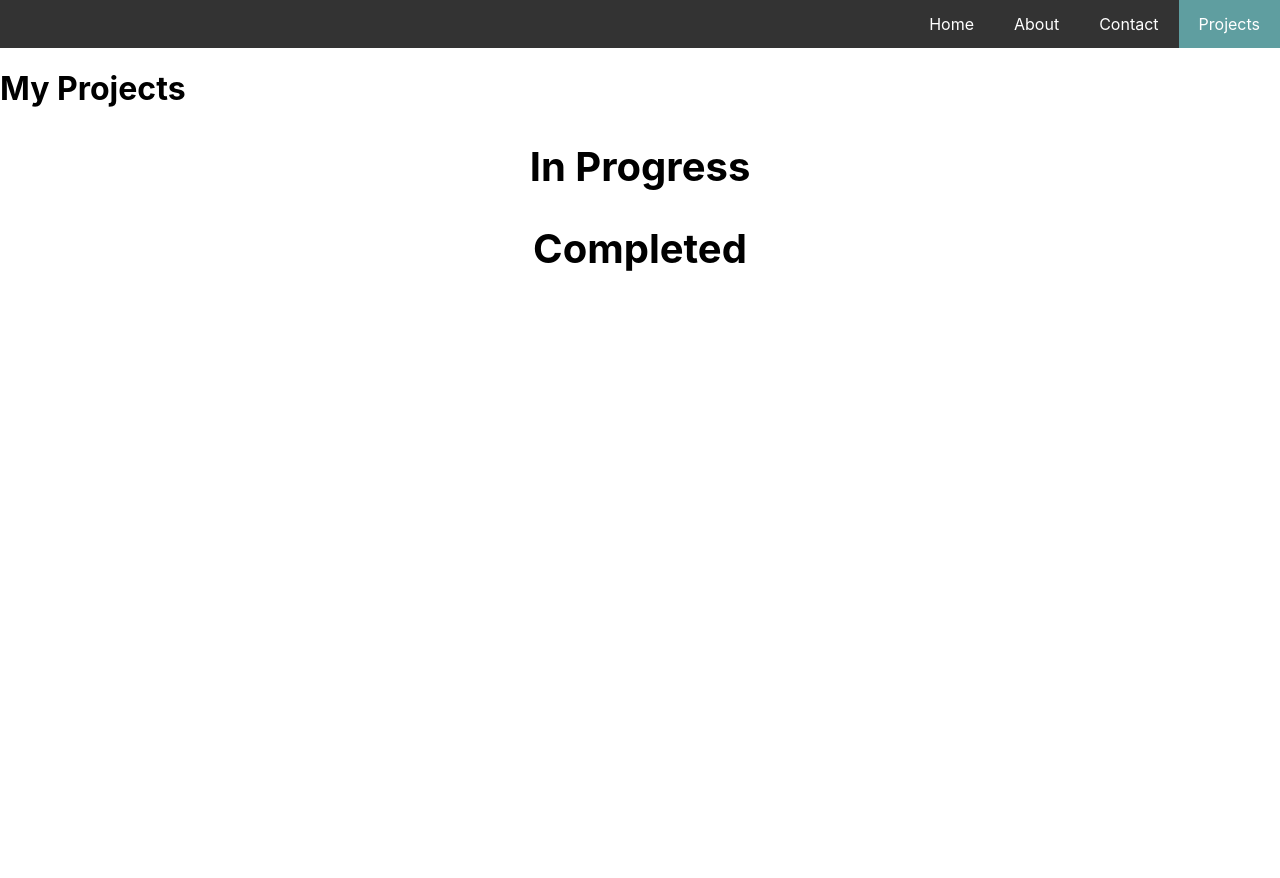
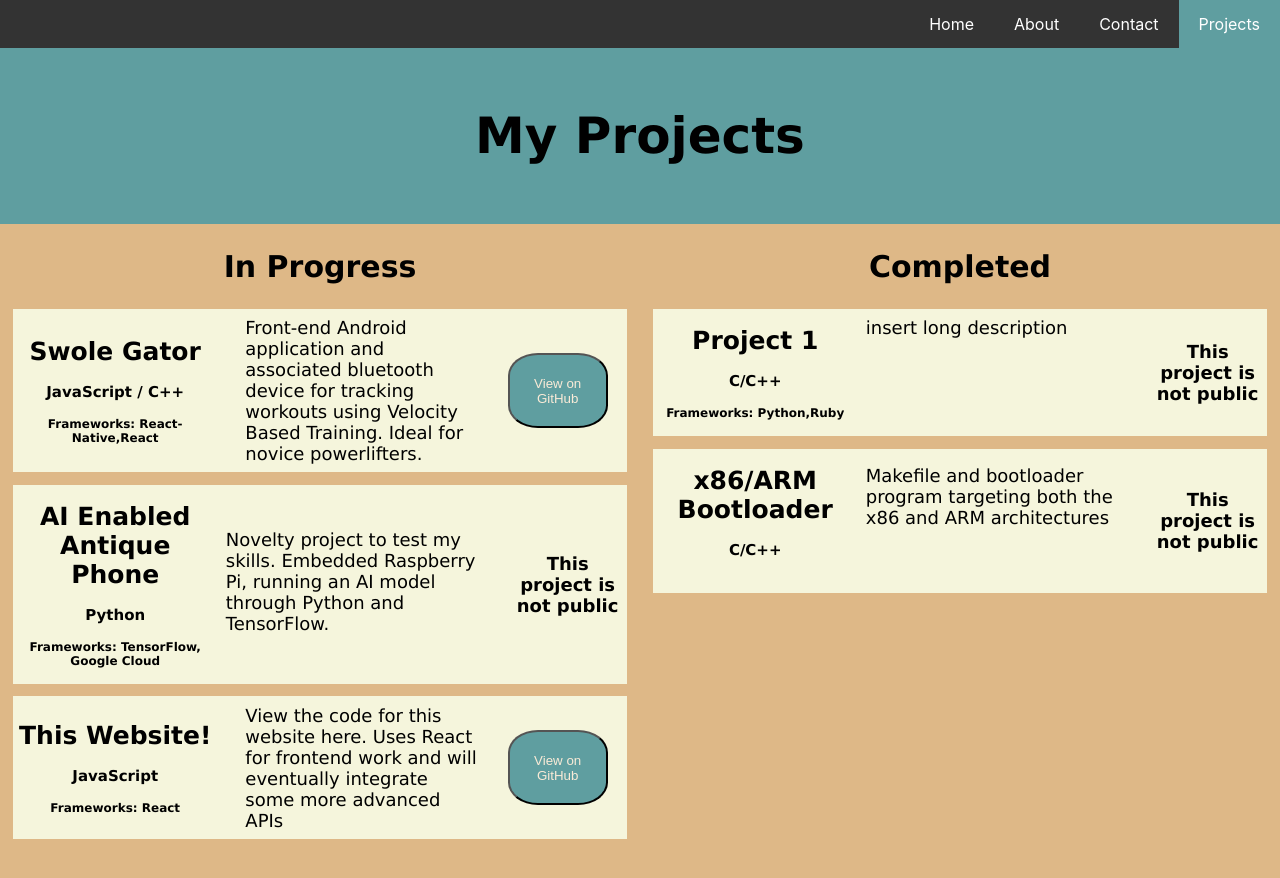
Before and after one commit to jkyleBlackmon/jkyleBlackmon.github.io, a React (Create React App) app: page /projects in a window 1280 px wide. Shown: the top 878 px of the page. Before the commit the page ends 800 px from the top, so only its background shows below. Built offline with nearby package versions, Linux system fonts and the light colour scheme; the HTML template or start-up script is replaced by a standard one.

Commit message:
Finalized all pages. Needs UI love.

```diff
--- /dev/null
+++ b/src/components/project-card.css
@@ -0,0 +1,59 @@
+.project-card-container {
+    display: flex;
+    flex-direction: row;
+    background-color: beige;
+    margin: 2%;
+    height: fit-content;
+    font-family: Verdana, Geneva, Tahoma, sans-serif;
+}
+
+.project-card-header {
+    flex: 0.4;
+    align-self: center;
+    text-align: center;
+}
+.project-card-header h1 {
+    font-size: 25px;
+}
+.project-card-header h3 {
+    font-size: 15px;
+}
+.project-card-header h4 {
+    font-size: 12px;
+}
+
+.project-card-body {
+    display: flex;
+    flex-direction: row;
+    flex: 0.8;
+    align-self: center;
+    justify-content: space-evenly;
+}
+.project-card-body p {
+    flex: 0.8;
+    text-align: left;
+    font-size: 18px;
+    font-weight: normal;
+    margin:2%;
+}
+.project-card-body h4 {
+    flex: 0.3;
+    padding: 2%;
+    text-align: center;
+    font-size: 18px;
+}
+
+.github-button {
+    align-self: center;
+    padding: 2%;
+    background-color: cadetblue;
+    color: antiquewhite;
+    border-radius: 30%;
+    width: 100px;
+    height: 75px;
+}
+
+.github-button:hover {
+    background-color: teal;
+    color: black;
+}
--- /dev/null
+++ b/src/components/project-card.js
@@ -0,0 +1,37 @@
+import React from 'react';
+import './project-card.css';
+
+const ProjectCard = ({name, details}) => {
+
+    const handleClick = () => {
+        console.log('Navigating to project github...');
+        window.open(details.url, '_blank');
+    };
+
+    return(
+        <div className='project-card-container'>
+            <div className='project-card-header'>
+                <h1>{name}</h1>
+                <h3>{details.primaryLanguage}</h3>
+                {details.secondaryLanguages.length > 0 ?
+                    (<h4>{`Frameworks: ${details.secondaryLanguages}`}</h4>)
+                :
+                    (<br></br>)
+                }
+            </div>
+            <div className='project-card-body'>
+                <p>{details.description}</p>
+                {details.url !== "" ?
+                    (   <button onClick={handleClick} className='github-button'>
+                            {`View on GitHub`}
+                        </button> )
+                    :
+                    (   <h4>This project is not public</h4> )
+                }
+            </div>
+        </div>
+    );
+};
+
+
+export { ProjectCard };
--- a/src/pages/Home.js
+++ b/src/pages/Home.js
@@ -1,9 +1,27 @@
-import React from 'react';
+import React, { useState, useEffect } from 'react';
 import profile from '../resources/profile.jpg';
 import './Home.css';
 import { ListItem } from '../components/list-item';
 
+import projects from '../resources/projects.json';
+
 export const Home = () => {
+    const [recents, setRecents] = useState([]);
+
+    const getRecentProjects = (x) => {
+        const last_i = projects.length-1;
+        const first_i = last_i-x+1;
+        let arr = [];
+        for(let index = first_i; index <= last_i; index++){
+            arr.push(projects[index]);
+        }
+        return arr;
+    };
+
+    useEffect(() => {
+        setRecents(getRecentProjects(3));
+    },[])
+
     return(
         <div className='home-container'>
             <div className="intro-container">
@@ -21,18 +39,13 @@ export const Home = () => {
                     <h1>What's New?</h1>
                 </div>
                 <div className="updates">
-                    <ListItem
-                        title={'Hello'}
-                        body={'Lorem Ipsum'}
-                    />
-                    <ListItem
-                        title={'World'}
-                        body={'Test Test'}
-                    />
-                    <ListItem
-                        title={'!!!!!'}
-                        body={'LETS GOOO'}
-                    />
+                    {
+                        recents.map((obj) => {
+                            return(
+                                <ListItem title={obj.name} body={obj.details.description}/>
+                            );
+                        })
+                    }
                 </div>
             </div>
         </div>
--- /dev/null
+++ b/src/pages/Projects.css
@@ -0,0 +1,42 @@
+.project-main-container {
+    display: flex;
+    flex-direction: column;
+    width: 100%;
+    height: 100%;
+}
+.project-main-header {
+    justify-self: flex-start;
+    padding: 2%;
+    background-color: cadetblue;
+    align-content: center;
+}
+.project-main-header h1{
+    text-align: center;
+    font-size: 50px;
+    font-family: Verdana, Geneva, Tahoma, sans-serif;
+}
+
+.projects-container {
+    display: flex;
+    flex-direction: row;
+    height: 100vh;
+    background-color: burlywood;
+    justify-content: space-around;
+}
+.projects-container h2 {
+    text-align: center;
+    font-size: 30px;
+    font-family: Verdana, Geneva, Tahoma, sans-serif ;
+}
+
+.in-progress-projs {
+    display: table;
+    flex:0.5;
+    align-self: flex-start;
+    justify-content: space-around;
+}
+.completed-projs {
+    display: table;
+    flex: 0.5;
+    align-self: flex-start;
+}
--- a/src/pages/Projects.js
+++ b/src/pages/Projects.js
@@ -1,16 +1,28 @@
 import React from 'react';
+import { ProjectCard } from '../components/project-card';
+import './Projects.css';
 
+import projects from '../resources/projects.json';
 
 export const Projects = () => {
     return(
-        <>
-            <h1>My Projects</h1>
-            <div>
-                <h2>In Progress</h2>
+        <div className='project-main-container'>
+            <div className='project-main-header'>
+                <h1>My Projects</h1>
             </div>
-            <div>
-                <h2>Completed</h2>
+            <div className='projects-container'>
+                <div className='in-progress-projs'>
+                    <h2>In Progress</h2>
+                    <ProjectCard name={projects[2].name} details={projects[2].details}/>
+                    <ProjectCard name={projects[3].name} details={projects[3].details}/>
+                    <ProjectCard name={projects[4].name} details={projects[4].details}/>
+                </div>
+                <div className='completed-projs'>
+                    <h2>Completed</h2>
+                    <ProjectCard name={projects[0].name} details={projects[0].details}/>
+                    <ProjectCard name={projects[1].name} details={projects[1].details}/>
+                </div>
             </div>
-        </>
+        </div>
     );
 };
--- /dev/null
+++ b/src/resources/projects.json
@@ -0,0 +1,56 @@
+[
+    {
+        "name": "Project 1",
+        "details": {
+            "primaryLanguage": "C/C++",
+            "secondaryLanguages": ["Python", "Ruby"],
+            "description": "insert long description",
+            "url": ""
+        }
+    },
+    {
+        "name": "x86/ARM Bootloader",
+        "details": {
+            "primaryLanguage": "C/C++",
+            "secondaryLanguages": [],
+            "description": "Makefile and bootloader program targeting both the x86 and ARM architectures",
+            "url": ""
+        }
+    },
+    {
+        "name": "Swole Gator",
+        "details": {
+            "primaryLanguage": "JavaScript / C++",
+            "secondaryLanguages": ["React-Native", "React"],
+            "description": "Front-end Android application and associated bluetooth device for tracking workouts using Velocity Based Training. Ideal for novice powerlifters.",
+            "url": "https://github.com/JoshRestuccia/SwoleGator"
+        }
+    },
+    {
+        "name": "AI Enabled Antique Phone",
+        "details": {
+            "primaryLanguage": "Python",
+            "secondaryLanguages": ["TensorFlow, Google Cloud"],
+            "description": "Novelty project to test my skills. Embedded Raspberry Pi, running an AI model through Python and TensorFlow.",
+            "url": ""
+        }
+    },
+    {
+        "name": "This Website!",
+        "details": {
+            "primaryLanguage": "JavaScript",
+            "secondaryLanguages": ["React"],
+            "description": "View the code for this website here. Uses React for frontend work and will eventually integrate some more advanced APIs",
+            "url": "https://github.com/jkyleBlackmon/jkyleBlackmon.github.io"
+        }
+    },
+    {
+        "name": "Swole Gator",
+        "details": {
+            "primaryLanguage": "JavaScript",
+            "secondaryLanguages": ["React-Native", "React"],
+            "description": "Front-end Android application and associated device for tracking workouts using Velocity Based Training. Ideal for novice powerlifters.",
+            "url": "https://github.com/JoshRestuccia/SwoleGator"
+        }
+    }
+]
```
